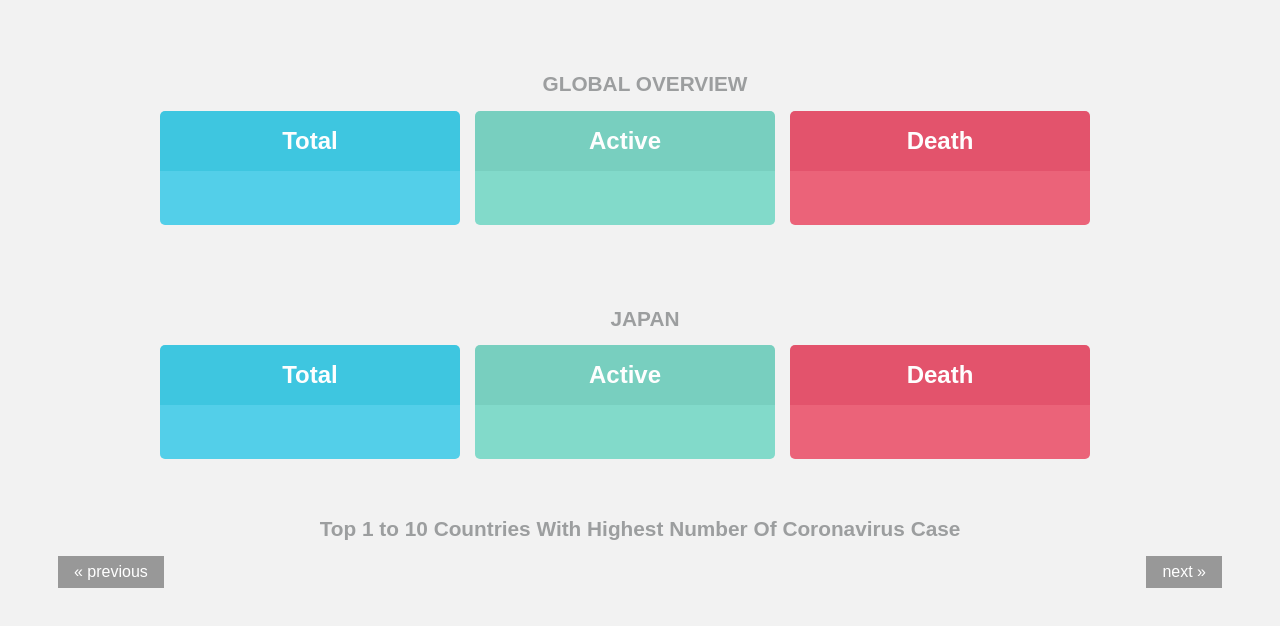
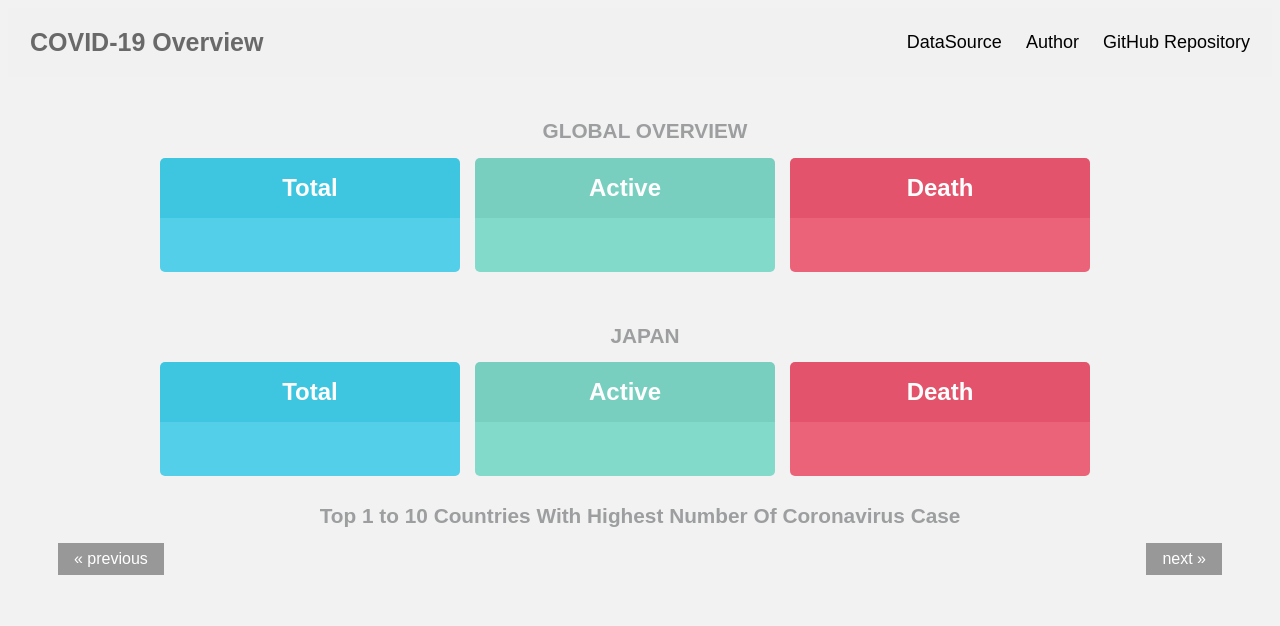
Before and after one commit to growsic/covid-overview, a plain HTML site: page index.html in a window 1280 px wide. Drawn offline with nearby package versions, Linux system fonts and the light colour scheme; no server answers.

Commit message:
add header

```diff
--- a/css/table.css
+++ b/css/table.css
@@ -35,7 +35,7 @@ body {
 .infection-num-table {
     width: 100%;
     max-width: 1000px;
-    margin: 50px auto;
+    margin: 20px auto;
     text-align: center;
     padding: 10px;
     padding-right: 0;
@@ -193,3 +193,40 @@ body {
     margin-right: 50px;
     color: white;
 }
+
+.header {
+  overflow: hidden;
+  background-color: #f1f1f1;
+  padding: 10px 10px;
+}
+
+.header a {
+  float: left;
+  color: black;
+  text-align: center;
+  padding: 12px;
+  text-decoration: none;
+  font-size: 18px;
+  line-height: 25px;
+  border-radius: 4px;
+}
+
+.header a.logo {
+  font-size: 25px;
+  font-weight: bold;
+  color: #696969;
+}
+
+.header .header-right a:hover {
+  background-color: #FEFEFE;
+  color: black;
+}
+
+.header a.active {
+  background-color: dodgerblue;
+  color: white;
+}
+
+.header-right {
+  float: right;
+}
--- a/index.html
+++ b/index.html
@@ -1,5 +1,9 @@
 <head>
+  <title>COVID-19 Overview</title>
   <link rel="stylesheet" href="./css/table.css">
+  <link rel="icon"
+      type="image/png"
+      href="https://avatars2.githubusercontent.com/u/10416580?s=460&v=4" />
 </head>
 <script src="https://cdn.jsdelivr.net/npm/vue/dist/vue.js"></script>
 <script src="https://cdn.jsdelivr.net/npm/axios/dist/axios.min.js"></script>
@@ -8,6 +12,14 @@
 <script src="./js/chart-draw.js"></script>
 
 <body>
+  <div class="header">
+    <a class="logo">COVID-19 Overview</a>
+    <div class="header-right">
+      <a href="https://rapidapi.com/api-sports/api/covid-193/details" target="_blank">DataSource</a>
+      <a href="https://twitter.com/growsic" target="_blank">Author</a>
+      <a href="https://github.com/growsic/covid-overview" target="_blank">GitHub Repository</a>
+    </div>
+  </div>
 <div id="app">
   <div class="wrapper">
       <!-- infection-num-table CONTAINER -->
```
